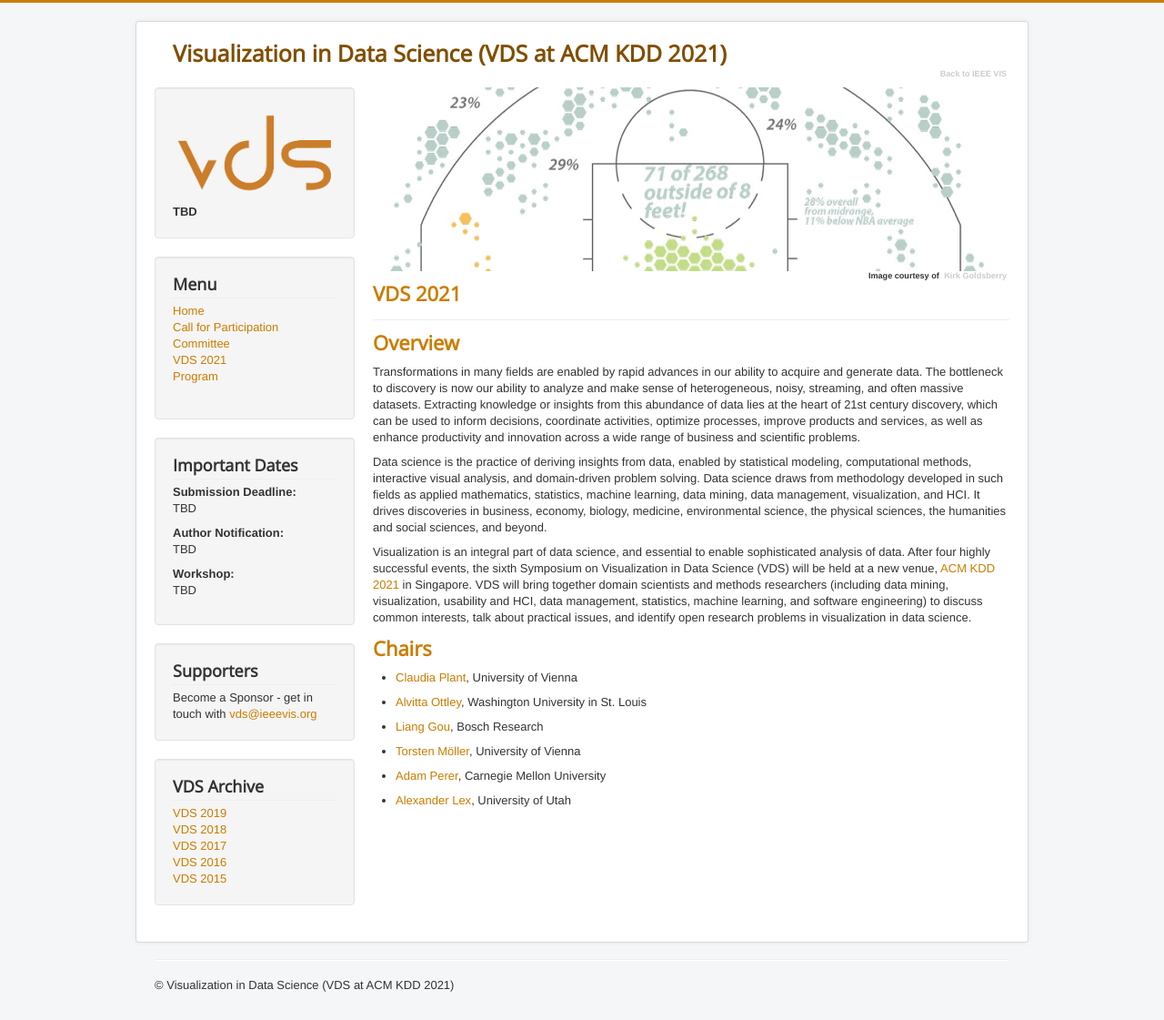
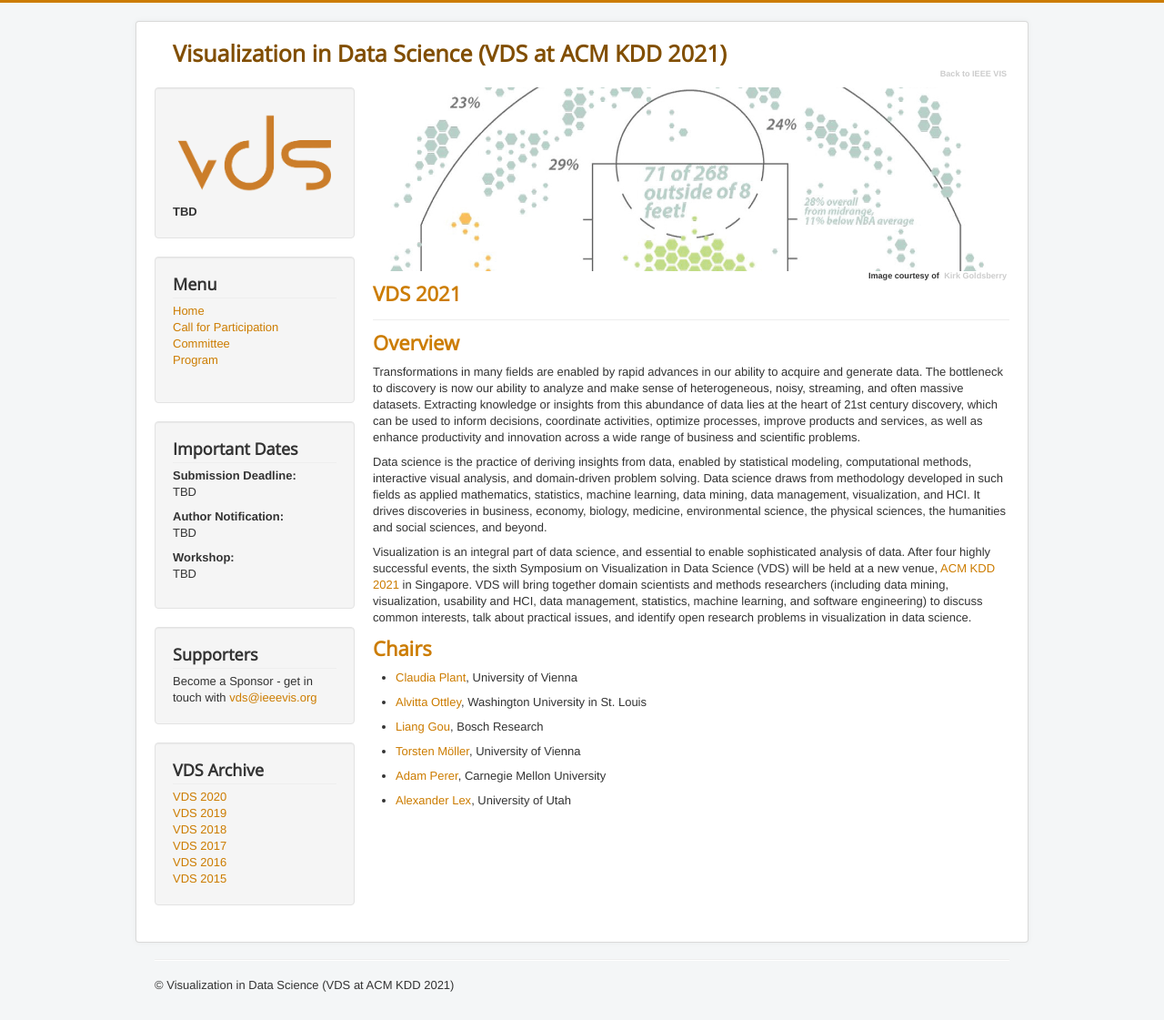
Before and after one commit to visualdatascience/2022, a Jekyll site: the page built from index.md, in a window 1280 px wide. Shown: the whole page at 91% size. Built offline with Jekyll 4.4.1, drawn with Linux system fonts in a browser that asks for light colours.

Commit message:
minor fixes

```diff
--- a/_config.yml
+++ b/_config.yml
@@ -2,7 +2,7 @@
 title: "Visualization in Data Science (VDS at ACM KDD 2021)"
 email: "vds@ieeevis.org"
 description: "Visualization in Data Science (VDS at ACM KDD 2021)"
-baseurl: "/2020"
+baseurl: "/2021"
 url: "http://www.visualdatascience.org/"
 conferenceshort: "VDS 2021"
 conferencedate: "TBD" #"Mon, Oct. 26, 2020"
--- a/_includes/header.html
+++ b/_includes/header.html
@@ -20,7 +20,7 @@
                 <h3 class="page-header">Menu</h3>
                 <ul class="nav menu">
                     <li><a class="page-link" href="{{ site.baseurl }}/">Home</a></li>
-                    {% for page in site.pages %} {% if page.title %} {% if page.title != "VDS 2020" %}
+                    {% for page in site.pages %} {% if page.title %} {% if page.title != "VDS 2021" %}
                     <li><a class="page-link" href="{{ page.url | prepend: site.baseurl }}">{{ page.title }}</a></li>
                     {% endif %} {% endif %} {% endfor %}
                 </ul>
@@ -63,6 +63,7 @@
         <div class="well ">
             <h3 class="page-header">VDS Archive</h3>
             <div class="custom">
+                <a href="http://www.visualdatascience.org/2020/">VDS 2020</a> <br />
                 <a href="http://www.visualdatascience.org/2019/">VDS 2019</a> <br />
                 <a href="http://www.visualdatascience.org/2018/">VDS 2018</a> <br />
                 <a href="http://www.visualdatascience.org/2017/">VDS 2017</a> <br />
```
